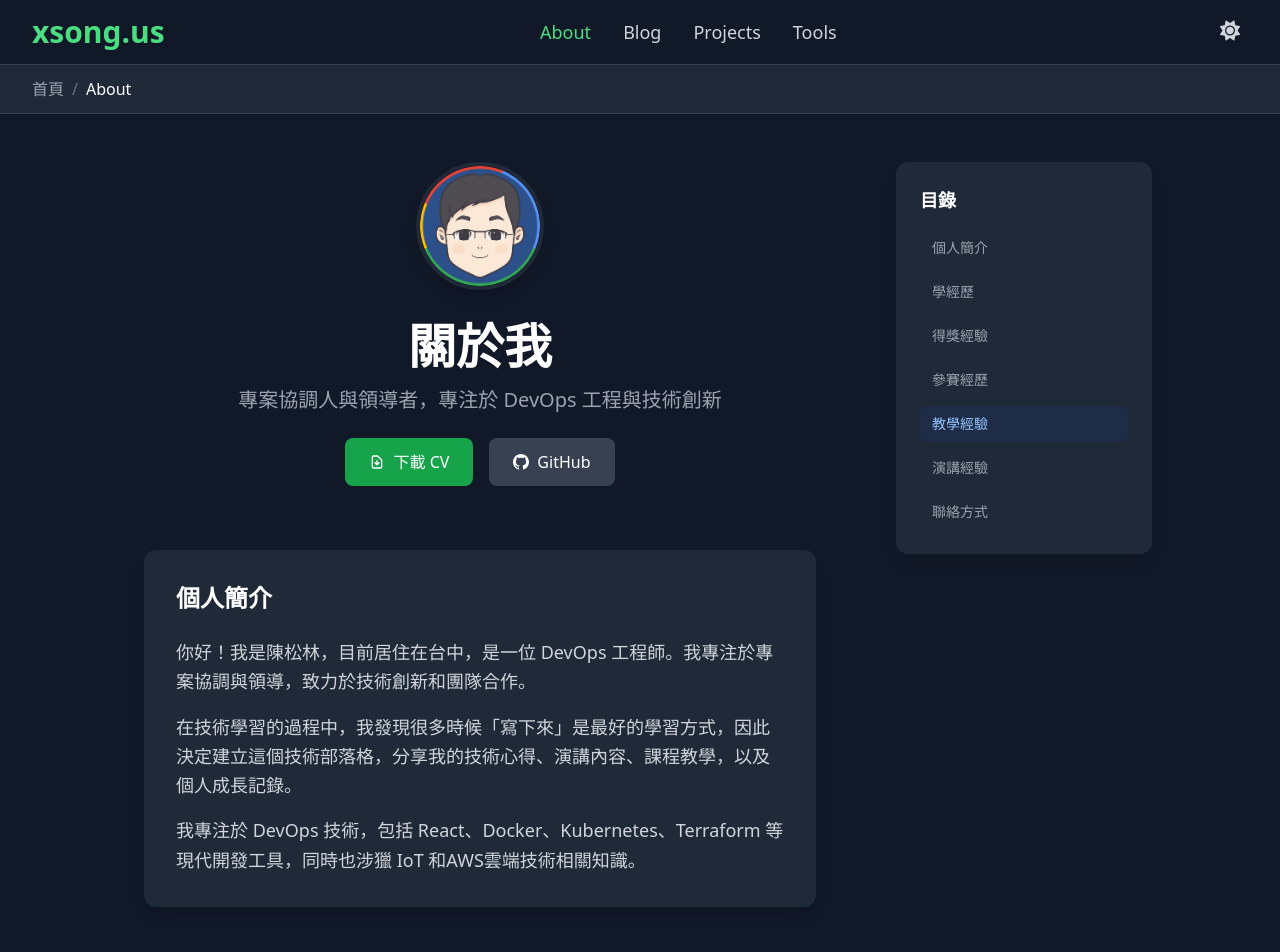
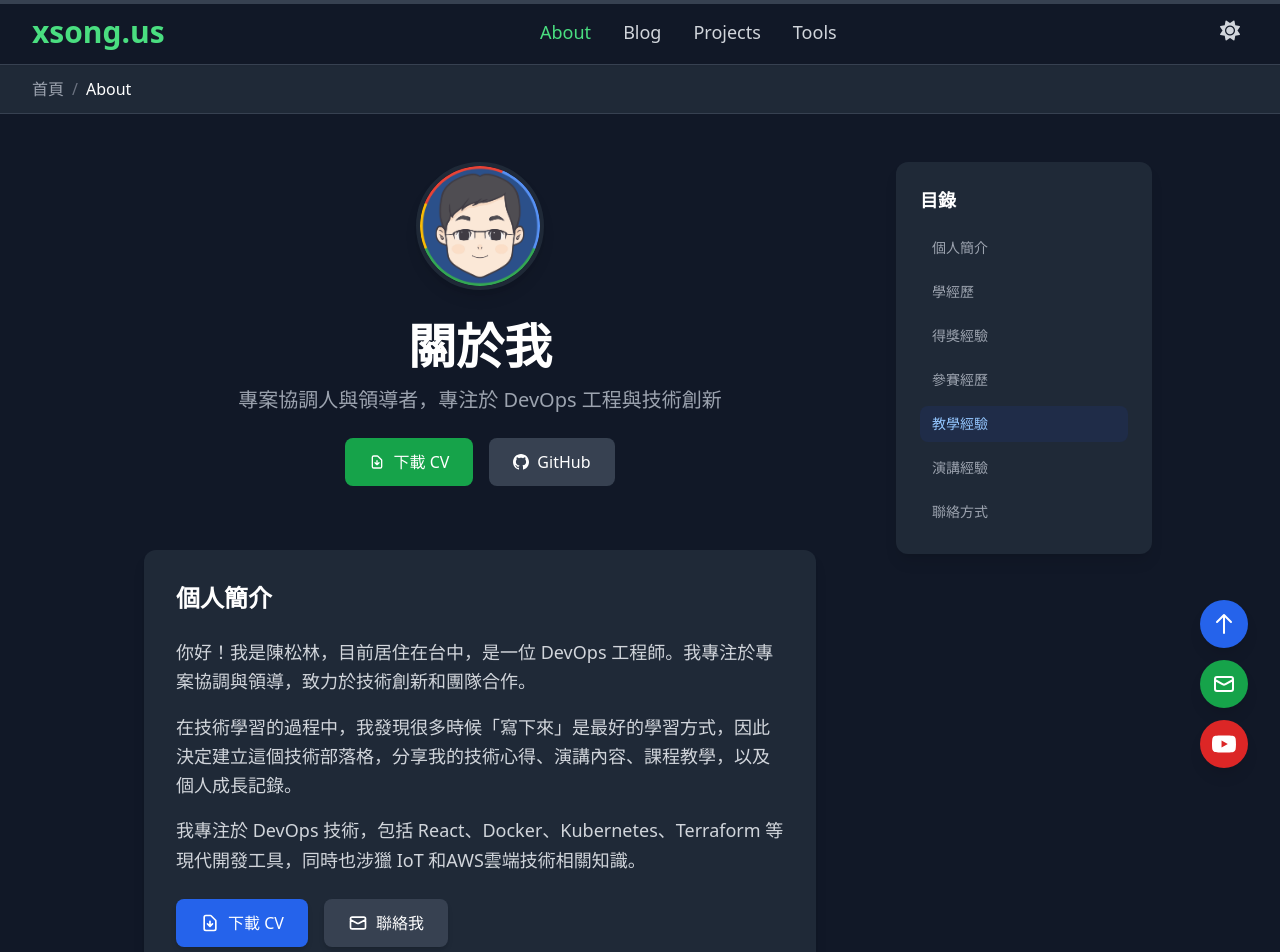
Before and after one commit to 120061203/xsong, a Next.js app: page /about in a window 1280 px wide. Shown: the top 952 px of the page. Built offline with nearby package versions, Linux system fonts and the light colour scheme.

Commit message:
增加互動元素和按鈕：CV下載、快速聯絡、浮動按鈕、進度條、演講頻道按鈕

```diff
--- a/app/about/page.tsx
+++ b/app/about/page.tsx
@@ -5,6 +5,7 @@ import { useState, useEffect } from 'react';
 
 export default function AboutPage() {
   const [activeSection, setActiveSection] = useState('');
+  const [scrollProgress, setScrollProgress] = useState(0);
 
   // 目錄項目
   const sections = [
@@ -21,6 +22,12 @@ export default function AboutPage() {
   useEffect(() => {
     const handleScroll = () => {
       const scrollPosition = window.scrollY + 100;
+
+      // 計算滾動進度
+      const scrollTop = window.scrollY;
+      const docHeight = document.documentElement.scrollHeight - window.innerHeight;
+      const progress = (scrollTop / docHeight) * 100;
+      setScrollProgress(progress);
 
       for (let i = sections.length - 1; i >= 0; i--) {
         const element = document.getElementById(sections[i].id);
@@ -101,9 +108,32 @@ export default function AboutPage() {
             <p className="text-lg text-gray-600 dark:text-gray-300 leading-relaxed mb-4">
               在技術學習的過程中，我發現很多時候「寫下來」是最好的學習方式，因此決定建立這個技術部落格，分享我的技術心得、演講內容、課程教學，以及個人成長記錄。
             </p>
-            <p className="text-lg text-gray-600 dark:text-gray-300 leading-relaxed">
+            <p className="text-lg text-gray-600 dark:text-gray-300 leading-relaxed mb-6">
               我專注於 DevOps 技術，包括 React、Docker、Kubernetes、Terraform 等現代開發工具，同時也涉獵 IoT 和AWS雲端技術相關知識。
             </p>
+
+            {/* CV 下載按鈕 */}
+            <div className="flex flex-wrap gap-4">
+              <a
+                href="/songLinResume20250505.pdf"
+                download
+                className="inline-flex items-center px-6 py-3 bg-blue-600 hover:bg-blue-700 text-white font-medium rounded-lg transition-colors shadow-md hover:shadow-lg"
+              >
+                <svg className="w-5 h-5 mr-2" fill="none" stroke="currentColor" viewBox="0 0 24 24">
+                  <path strokeLinecap="round" strokeLinejoin="round" strokeWidth="2" d="M12 10v6m0 0l-3-3m3 3l3-3m2 8H7a2 2 0 01-2-2V5a2 2 0 012-2h5.586a1 1 0 01.707.293l5.414 5.414a1 1 0 01.293.707V19a2 2 0 01-2 2z" />
+                </svg>
+                下載 CV
+              </a>
+              <button
+                onClick={() => scrollToSection('contact')}
+                className="inline-flex items-center px-6 py-3 bg-gray-100 dark:bg-gray-700 hover:bg-gray-200 dark:hover:bg-gray-600 text-gray-900 dark:text-white font-medium rounded-lg transition-colors shadow-md hover:shadow-lg"
+              >
+                <svg className="w-5 h-5 mr-2" fill="none" stroke="currentColor" viewBox="0 0 24 24">
+                  <path strokeLinecap="round" strokeLinejoin="round" strokeWidth="2" d="M3 8l7.89 4.26a2 2 0 002.22 0L21 8M5 19h14a2 2 0 002-2V7a2 2 0 00-2-2H5a2 2 0 00-2 2v10a2 2 0 002 2z" />
+                </svg>
+                聯絡我
+              </button>
+            </div>
           </div>
         </div>
 
@@ -745,7 +775,23 @@ export default function AboutPage() {
 
           {/* 演講經驗 */}
           <div id="speeches" className="bg-white dark:bg-gray-800 rounded-xl shadow-lg p-8 mb-12 mx-4 sm:mx-8 lg:mx-12">
-            <h2 className="text-2xl font-bold text-gray-900 dark:text-white mb-8">演講經驗</h2>
+            <div className="flex items-center justify-between mb-8">
+              <h2 className="text-2xl font-bold text-gray-900 dark:text-white">演講經驗</h2>
+              <div className="flex gap-2">
+                <button
+                  onClick={() => window.open('https://www.youtube.com/@csl0922', '_blank')}
+                  className="inline-flex items-center px-4 py-2 bg-red-600 hover:bg-red-700 text-white text-sm font-medium rounded-lg transition-colors"
+                >
+                  <svg className="w-4 h-4 mr-2" fill="currentColor" viewBox="0 0 24 24">
+                    <path d="M23.498 6.186a3.016 3.016 0 0 0-2.122-2.136C19.505 3.545 12 3.545 12 3.545s-7.505 0-9.377.505A3.017 3.017 0 0 0 .502 6.186C0 8.07 0 12 0 12s0 3.93.502 5.814a3.016 3.016 0 0 0 2.122 2.136c1.871.505 9.376.505 9.376.505s7.505 0 9.377-.505a3.015 3.015 0 0 0 2.122-2.136C24 15.93 24 12 24 12s0-3.93-.502-5.814zM9.545 15.568V8.432L15.818 12l-6.273 3.568z"/>
+                  </svg>
+                  我的頻道
+                </button>
+                <span className="inline-flex items-center px-4 py-2 bg-gray-100 dark:bg-gray-700 text-gray-600 dark:text-gray-400 text-sm rounded-lg">
+                  演講經驗 (3 場)
+                </span>
+              </div>
+            </div>
             <div className="space-y-8">
               {/* 演講項目 1 - 最新 */}
               <div className="border border-gray-200 dark:border-gray-700 rounded-lg p-6 hover:shadow-md transition-shadow">
@@ -967,6 +1013,49 @@ export default function AboutPage() {
           </div>
         </div>
       </div>
+
+      {/* 進度條 */}
+      <div className="fixed top-0 left-0 w-full h-1 bg-gray-200 dark:bg-gray-700 z-50">
+        <div
+          className="h-full bg-blue-600 transition-all duration-150 ease-out"
+          style={{ width: `${scrollProgress}%` }}
+        ></div>
+      </div>
+
+      {/* 浮動按鈕 */}
+      <div className="fixed bottom-8 right-8 z-40">
+        <div className="flex flex-col gap-3">
+          {/* 回到頂部按鈕 */}
+          <button
+            onClick={() => window.scrollTo({ top: 0, behavior: 'smooth' })}
+            className="w-12 h-12 bg-blue-600 hover:bg-blue-700 text-white rounded-full shadow-lg hover:shadow-xl transition-all duration-200 flex items-center justify-center group"
+          >
+            <svg className="w-6 h-6 group-hover:scale-110 transition-transform" fill="none" stroke="currentColor" viewBox="0 0 24 24">
+              <path strokeLinecap="round" strokeLinejoin="round" strokeWidth="2" d="M5 10l7-7m0 0l7 7m-7-7v18" />
+            </svg>
+          </button>
+
+          {/* 快速聯絡按鈕 */}
+          <button
+            onClick={() => scrollToSection('contact')}
+            className="w-12 h-12 bg-green-600 hover:bg-green-700 text-white rounded-full shadow-lg hover:shadow-xl transition-all duration-200 flex items-center justify-center group"
+          >
+            <svg className="w-6 h-6 group-hover:scale-110 transition-transform" fill="none" stroke="currentColor" viewBox="0 0 24 24">
+              <path strokeLinecap="round" strokeLinejoin="round" strokeWidth="2" d="M3 8l7.89 4.26a2 2 0 002.22 0L21 8M5 19h14a2 2 0 002-2V7a2 2 0 00-2-2H5a2 2 0 00-2 2v10a2 2 0 002 2z" />
+            </svg>
+          </button>
+
+          {/* 演講按鈕 */}
+          <button
+            onClick={() => scrollToSection('speeches')}
+            className="w-12 h-12 bg-red-600 hover:bg-red-700 text-white rounded-full shadow-lg hover:shadow-xl transition-all duration-200 flex items-center justify-center group"
+          >
+            <svg className="w-6 h-6 group-hover:scale-110 transition-transform" fill="currentColor" viewBox="0 0 24 24">
+              <path d="M23.498 6.186a3.016 3.016 0 0 0-2.122-2.136C19.505 3.545 12 3.545 12 3.545s-7.505 0-9.377.505A3.017 3.017 0 0 0 .502 6.186C0 8.07 0 12 0 12s0 3.93.502 5.814a3.016 3.016 0 0 0 2.122 2.136c1.871.505 9.376.505 9.376.505s7.505 0 9.377-.505a3.015 3.015 0 0 0 2.122-2.136C24 15.93 24 12 24 12s0-3.93-.502-5.814zM9.545 15.568V8.432L15.818 12l-6.273 3.568z"/>
+            </svg>
+          </button>
+        </div>
+      </div>
     </div>
   );
 }
```
